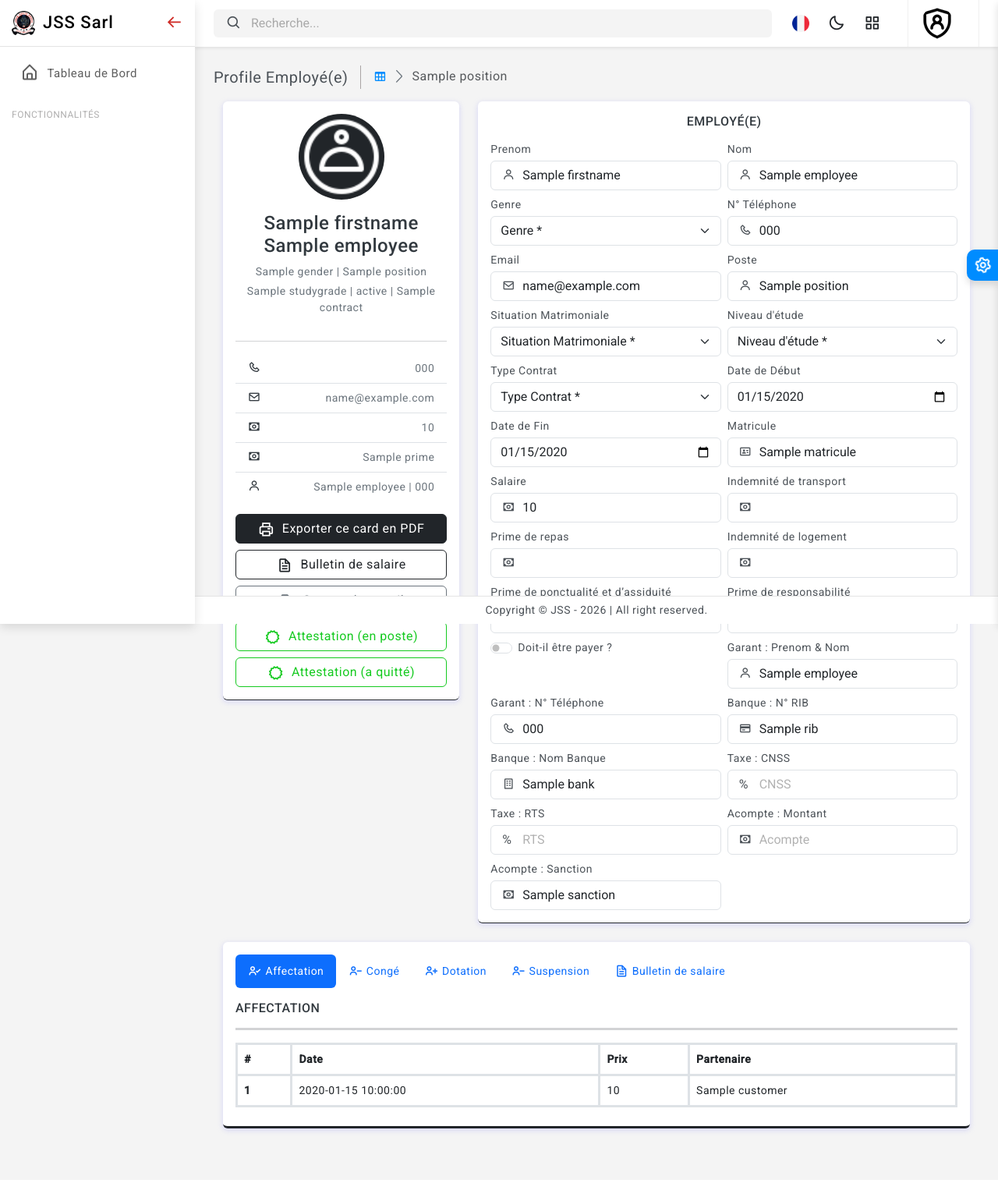
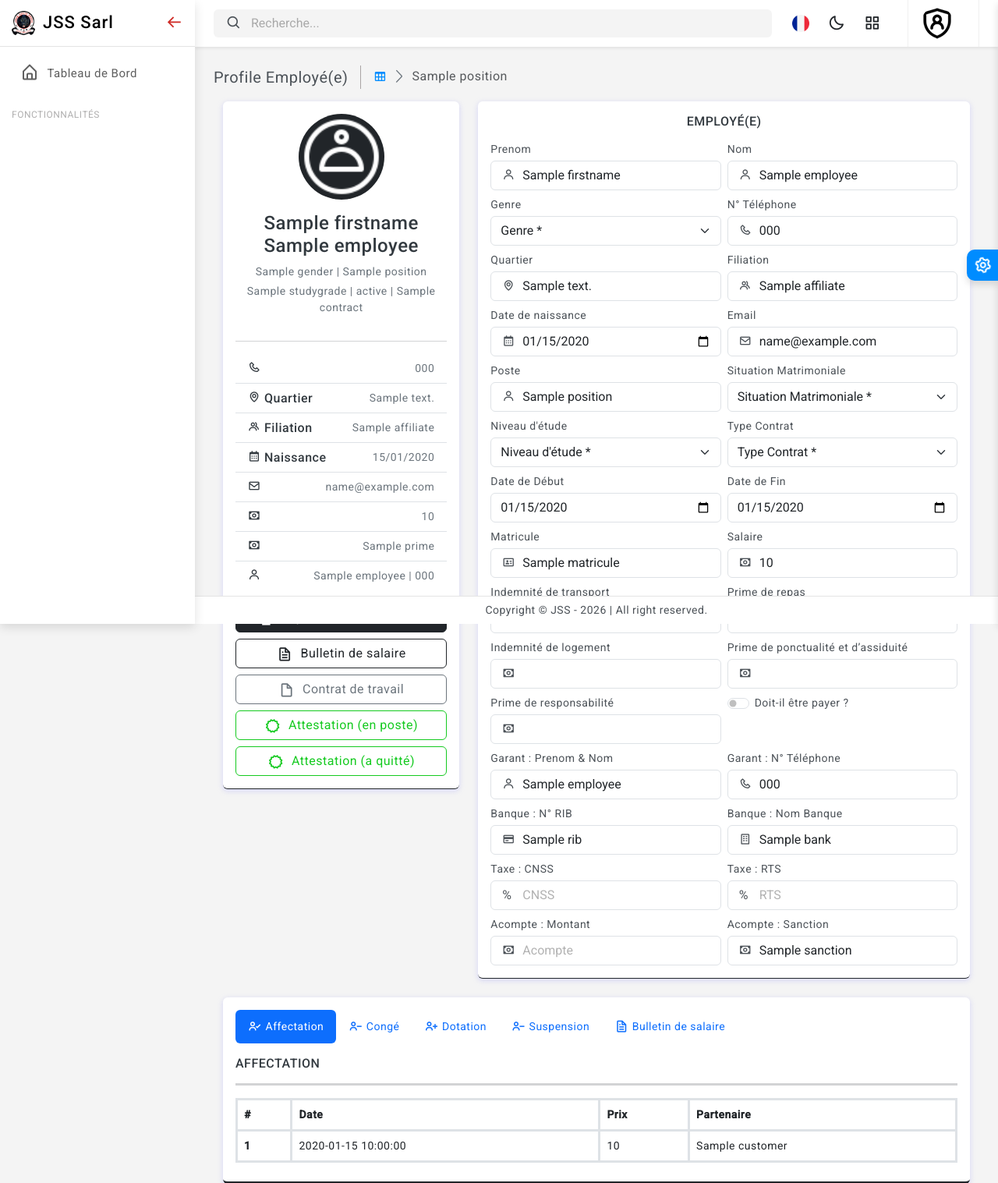
Before and after one commit to Yamoon224/JAGUAR-SECURITY-SERVICES-APP, a Laravel app: template resources/views/admin/employee.blade.php in a window 1280 px wide. Shown: the top 1517 px of the page at 78% size. Before the commit the page ends 1455 px from the top, so only its background shows below. Run offline with Laravel 10, Linux system fonts and the light colour scheme; the template is opened without the code that fills it: most values are stand-ins (such as "Sample title", 1, 10 or a date in 2020); data that the repository does not hold is empty; parts of the project's set-up code (start-up, migrations or seed data) failed here and were passed over; some libraries are stand-ins or nearby versions.

Commit message:
feat(employee): add affiliate and birthdate fields to employee forms and profile card

```diff
--- a/app/Http/Controllers/EmployeeController.php
+++ b/app/Http/Controllers/EmployeeController.php
@@ -94,6 +94,8 @@ class EmployeeController extends Controller
         $data['photo'] = $applicant->photo;
         $data['matricule'] = str_replace("N° DOSSIER", 'JAGUAR24', $applicant->applicationid);;
         $data['address'] = $applicant->address;
+        $data['affiliate'] = $applicant->affiliate;
+        $data['birthdate'] = $applicant->birthdate;
 
         $isMatricule = Employee::firstWhere('matricule', $data['matricule']);
         if($isMatricule)
--- a/resources/views/admin/employee.blade.php
+++ b/resources/views/admin/employee.blade.php
@@ -67,6 +67,27 @@
                                     <div class="position-relative input-icon">
                                         <input type="tel" class="form-control" name="phone" placeholder="@lang('lang.phone_id') *" value="{{ $employee->phone }}" required>
                                         <span class="position-absolute top-50 translate-middle-y"><i class='bx bx-phone'></i></span>
+                                    </div>
+                                </div>
+                                <div class="col-md-6">
+                                    <label class="form-label mb-1">Quartier</label>
+                                    <div class="position-relative input-icon">
+                                        <input type="text" class="form-control" name="address" placeholder="Ville, commune, quartier" value="{{ $employee->address }}">
+                                        <span class="position-absolute top-50 translate-middle-y"><i class='bx bx-map'></i></span>
+                                    </div>
+                                </div>
+                                <div class="col-md-6">
+                                    <label class="form-label mb-1">@lang('lang.affiliate')</label>
+                                    <div class="position-relative input-icon">
+                                        <input type="text" class="form-control" name="affiliate" placeholder="Nom du père / de la mère" value="{{ $employee->affiliate }}">
+                                        <span class="position-absolute top-50 translate-middle-y"><i class='bx bx-group'></i></span>
+                                    </div>
+                                </div>
+                                <div class="col-md-6">
+                                    <label class="form-label mb-1">Date de naissance</label>
+                                    <div class="position-relative input-icon">
+                                        <input type="date" class="form-control" name="birthdate" value="{{ $employee->birthdate ? \Carbon\Carbon::parse($employee->birthdate)->format('Y-m-d') : '' }}">
+                                        <span class="position-absolute top-50 translate-middle-y"><i class='bx bx-calendar'></i></span>
                                     </div>
                                 </div>
                                 <div class="col-md-6">
--- a/resources/views/admin/partials/employee-profile-card.blade.php
+++ b/resources/views/admin/partials/employee-profile-card.blade.php
@@ -13,6 +13,18 @@
             <li class="list-group-item d-flex justify-content-between align-items-center flex-wrap">
                 <h6 class="mb-0"><i class="bx bx-phone"></i></h6>
                 <span class="text-secondary">{{ $employee->phone }}</span>
+            </li>
+            <li class="list-group-item d-flex justify-content-between align-items-center flex-wrap">
+                <h6 class="mb-0"><i class="bx bx-map"></i> Quartier</h6>
+                <span class="text-secondary">{{ $employee->address ?: '-' }}</span>
+            </li>
+            <li class="list-group-item d-flex justify-content-between align-items-center flex-wrap">
+                <h6 class="mb-0"><i class="bx bx-group"></i> Filiation</h6>
+                <span class="text-secondary">{{ $employee->affiliate ?: '-' }}</span>
+            </li>
+            <li class="list-group-item d-flex justify-content-between align-items-center flex-wrap">
+                <h6 class="mb-0"><i class="bx bx-calendar"></i> Naissance</h6>
+                <span class="text-secondary">{{ $employee->birthdate ? \Carbon\Carbon::parse($employee->birthdate)->format('d/m/Y') : '-' }}</span>
             </li>
             <li class="list-group-item d-flex justify-content-between align-items-center flex-wrap">
                 <h6 class="mb-0"><i class="bx bx-envelope"></i></h6>
```
Also changed, not shown: database/migrations/2026_09_04_000001_add_affiliate_and_birthdate_to_employees_table.php (added).
